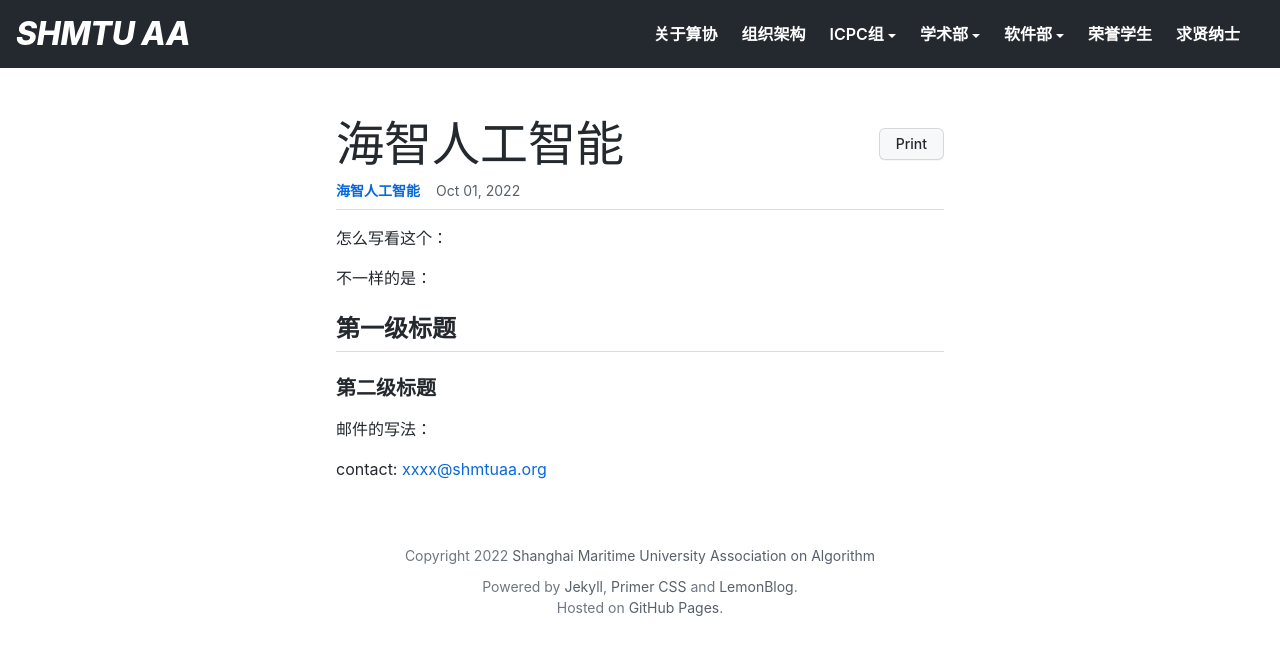
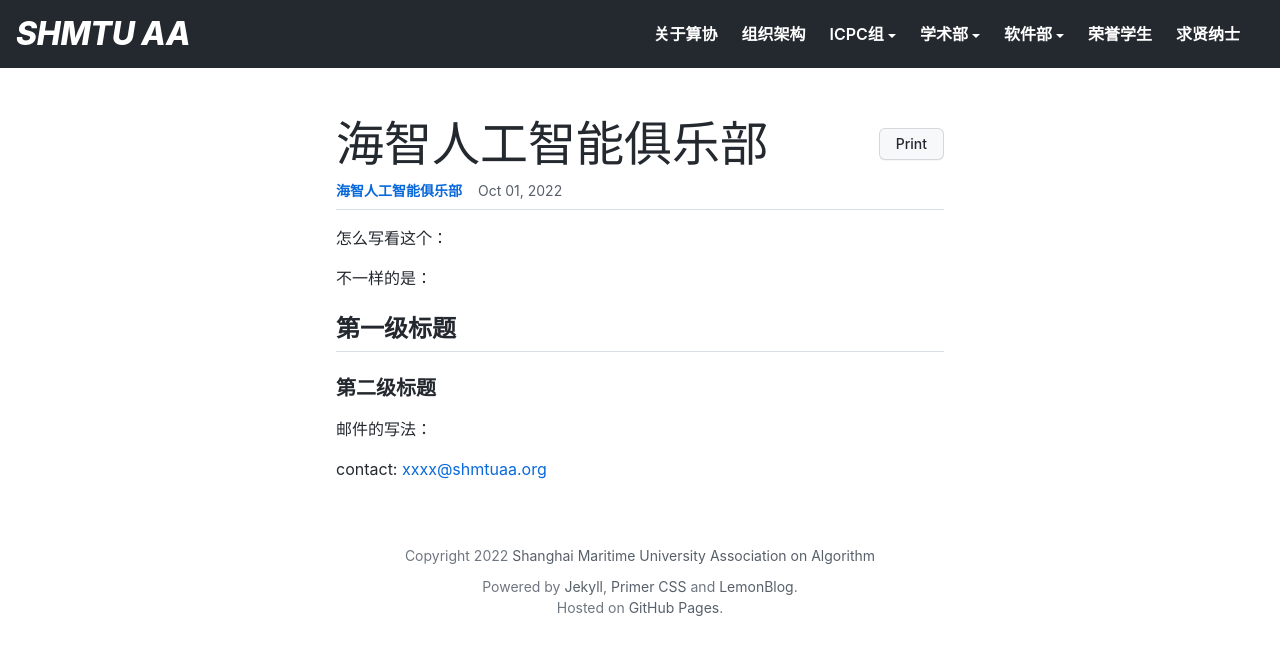
Before and after one commit to shmtuaa/shmtuaa.org, a Jekyll site: the page built from _posts/2022-10-01-CLUB-aicsmu.md, in a window 1280 px wide. Shown: the top 655 px of the page. Built offline with Jekyll 4.4.1, drawn with Linux system fonts in a browser that asks for light colours.

Commit message:
Update aicsmu name

```diff
--- a/_data/people.yml
+++ b/_data/people.yml
@@ -19,7 +19,7 @@ caa:
   mail: caa@shmtuaa.org
 
 aicsmu:
-  nickname: 海智人工智能
+  nickname: 海智人工智能俱乐部
   authorlink: /aicsmu
   mail: cieti@shmtuaa.org
 
--- a/_posts/2022-10-01-CLUB-aicsmu.md
+++ b/_posts/2022-10-01-CLUB-aicsmu.md
@@ -1,6 +1,6 @@
 ---
 permalink: /aicsmu
-title: 海智人工智能
+title: 海智人工智能俱乐部
 author: aicsmu
 layout: post
 excerpt: 这里写摘要，150字以内。
```
